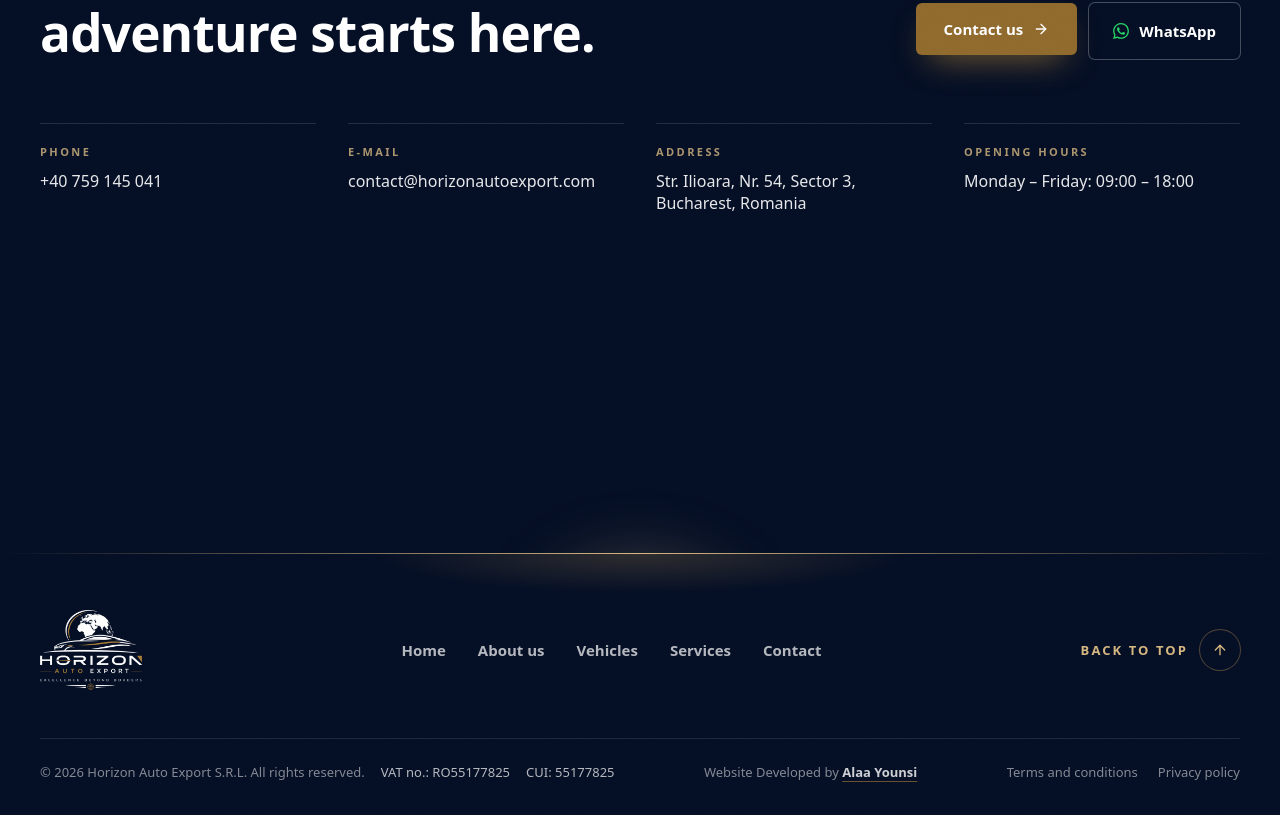
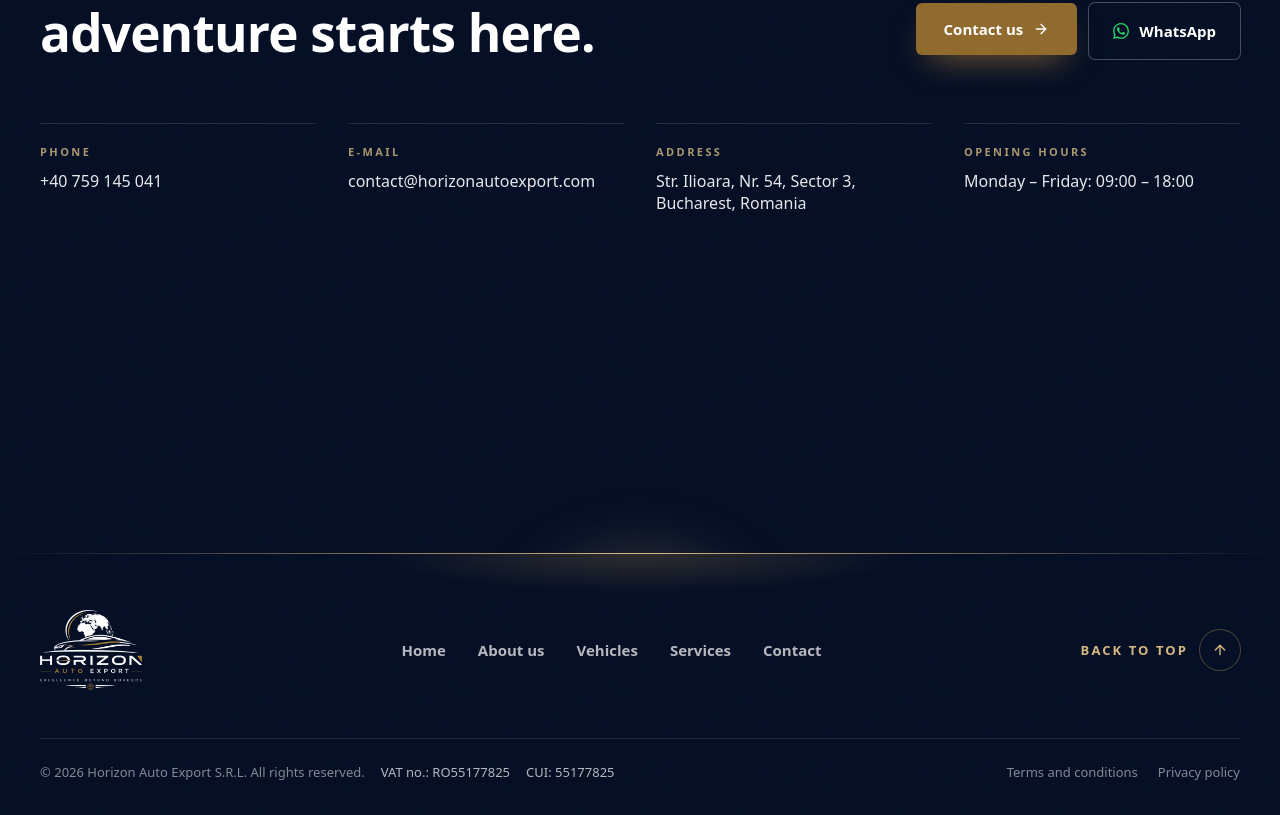
Before and after one commit to Alaa-Younsi/Horizon-Auto-Export, a React (Vite) app: page /en in a window 1280 px wide. Shown: the part 2623-3438 px from the top of the page. Built offline with nearby package versions, Linux system fonts and the light colour scheme; no server answers; the database is empty; a web font is replaced by a local one.

Commit message:
remove the developer text

```diff
--- a/src/components/layout/Footer.tsx
+++ b/src/components/layout/Footer.tsx
@@ -225,18 +225,6 @@ export function Footer() {
               </span>
             )}
           </p>
-          {/* developer credit — the same English wording in every language */}
-          <p>
-            Website Developed by{" "}
-            <a
-              href="https://alaayounsi.vercel.app"
-              target="_blank"
-              rel="noopener noreferrer"
-              className="font-semibold text-white/80 underline decoration-gold-500/60 underline-offset-4 transition-colors hover:text-gold-300"
-            >
-              Alaa Younsi
-            </a>
-          </p>
           <div className="flex flex-wrap items-center gap-x-5 gap-y-2">
             <Link to={path("/terms")} className="hover:text-white">
               {t("footer.terms")}
```
